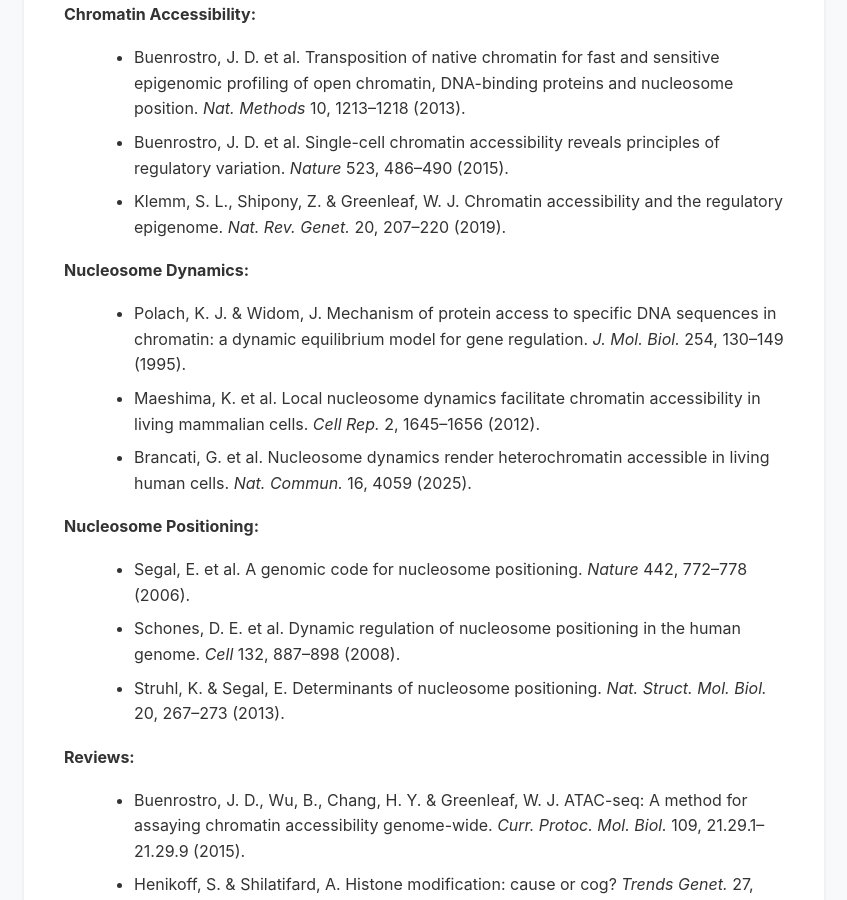
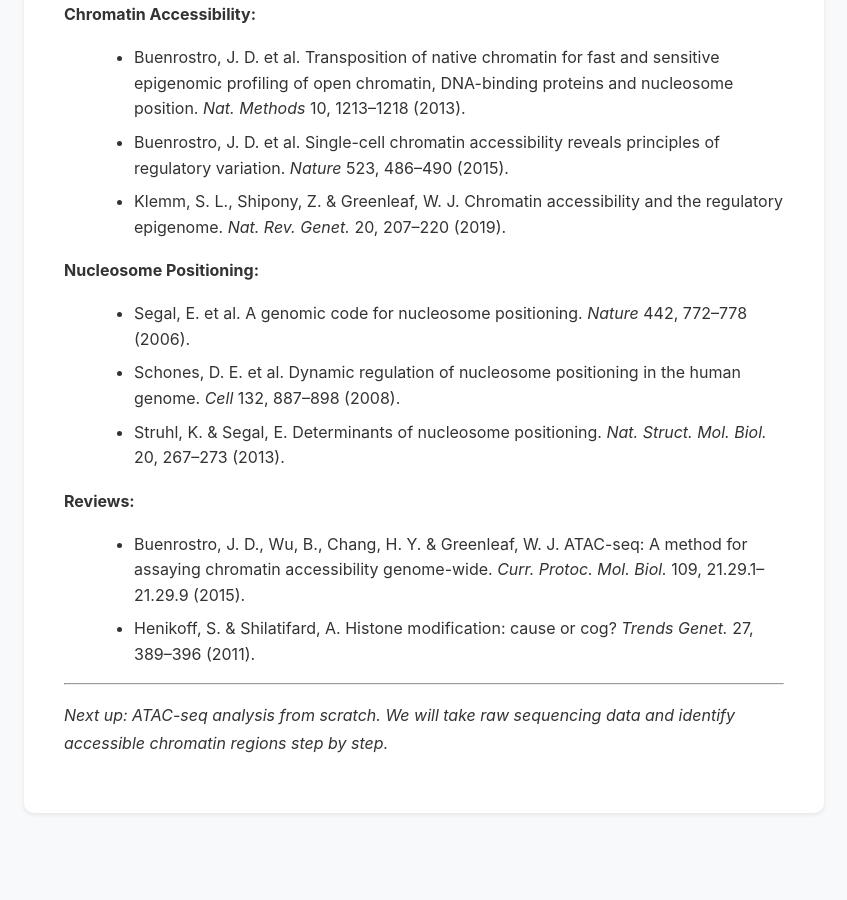
Before and after one commit to ipekselcen/ipekselcen.github.io, a Jekyll site: the page built from _posts/2025-11-20-chromatin-accessibility.md, in a window 1280 px wide and 900 px high, scrolled down 5647 px. Shown: the whole window, without its empty margins (216-1063 px from the left). Built offline with Jekyll 4.4.1, drawn with Linux system fonts in a browser that asks for light colours; nearby versions of some CDN libraries; after the commit the page ends 6500 px from its top, so only the background shows below that.

Commit message:
Update 2025-11-20-chromatin-accessibility.md

```diff
--- a/_posts/2025-11-20-chromatin-accessibility.md
+++ b/_posts/2025-11-20-chromatin-accessibility.md
@@ -114,11 +114,6 @@
 - Buenrostro, J. D. et al. Single-cell chromatin accessibility reveals principles of regulatory variation. *Nature* 523, 486–490 (2015).
 - Klemm, S. L., Shipony, Z. & Greenleaf, W. J. Chromatin accessibility and the regulatory epigenome. *Nat. Rev. Genet.* 20, 207–220 (2019).
 
-**Nucleosome Dynamics:**
-- Polach, K. J. & Widom, J. Mechanism of protein access to specific DNA sequences in chromatin: a dynamic equilibrium model for gene regulation. *J. Mol. Biol.* 254, 130–149 (1995).
-- Maeshima, K. et al. Local nucleosome dynamics facilitate chromatin accessibility in living mammalian cells. *Cell Rep.* 2, 1645–1656 (2012).
-- Brancati, G. et al. Nucleosome dynamics render heterochromatin accessible in living human cells. *Nat. Commun.* 16, 4059 (2025).
-
 **Nucleosome Positioning:**
 - Segal, E. et al. A genomic code for nucleosome positioning. *Nature* 442, 772–778 (2006).
 - Schones, D. E. et al. Dynamic regulation of nucleosome positioning in the human genome. *Cell* 132, 887–898 (2008).
```
